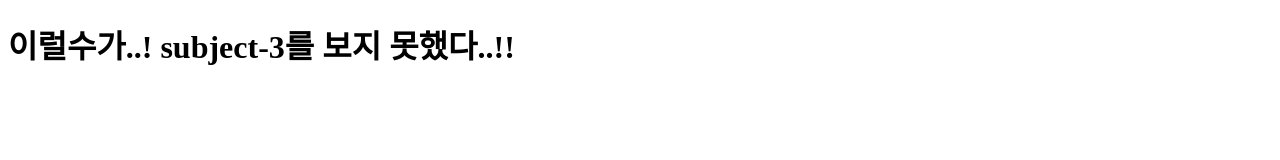
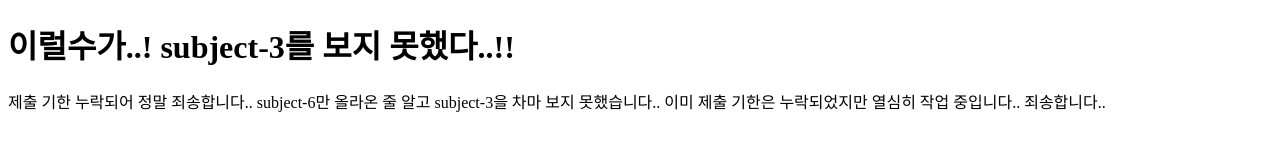
Before and after one commit to Nicknul/Subject-3, a website: page index.html in a window 1280 px wide. Drawn offline with Linux system fonts and the light colour scheme.

Commit message:
<p> 생성 후 내용 입력

```diff
--- a/index.html
+++ b/index.html
@@ -7,5 +7,9 @@
   </head>
   <body>
     <h1>이럴수가..! subject-3를 보지 못했다..!!</h1>
+    <p>
+      제출 기한 누락되어 정말 죄송합니다.. subject-6만 올라온 줄 알고 subject-3을 차마 보지 못했습니다.. 이미 제출
+      기한은 누락되었지만 열심히 작업 중입니다.. 죄송합니다..
+    </p>
   </body>
 </html>
```
